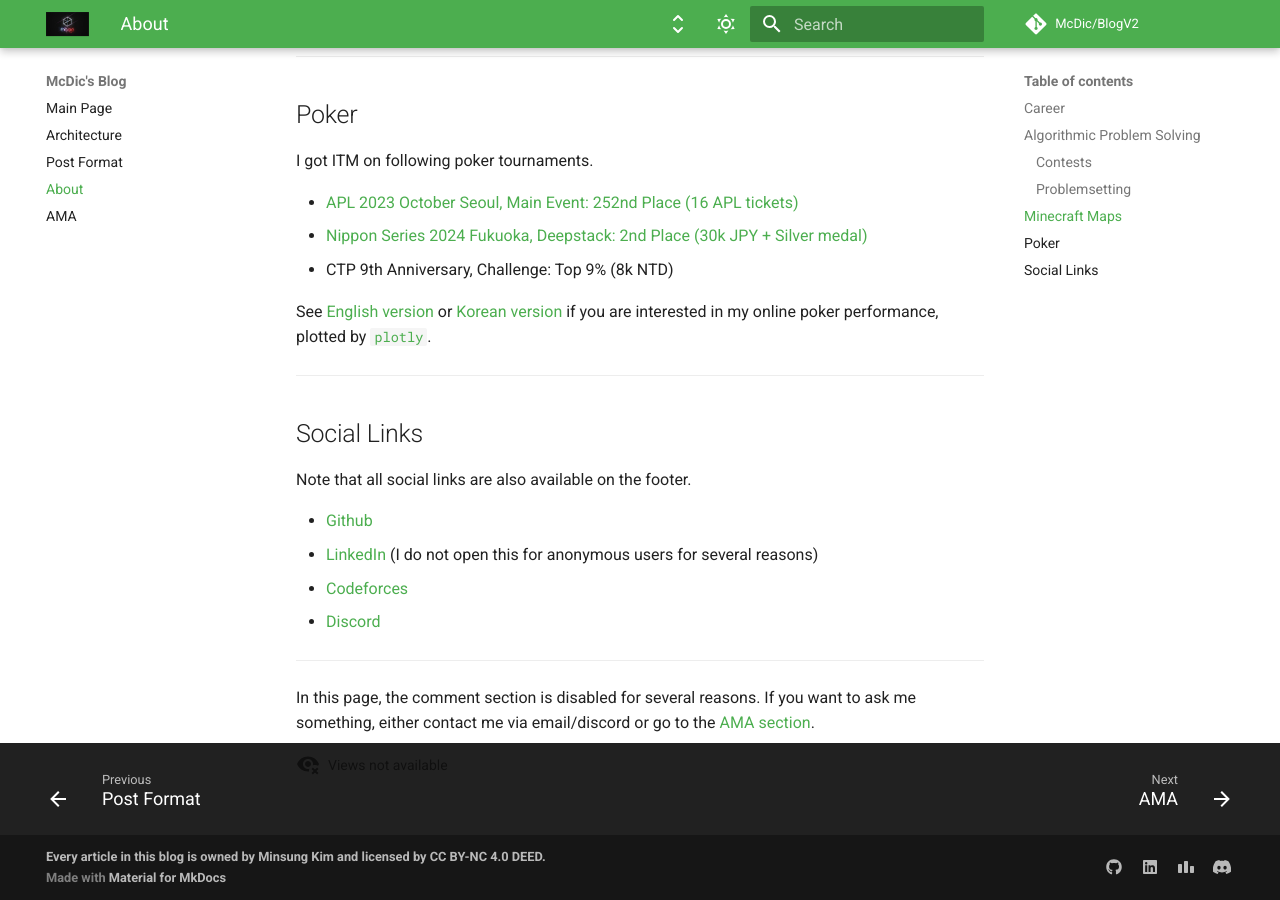
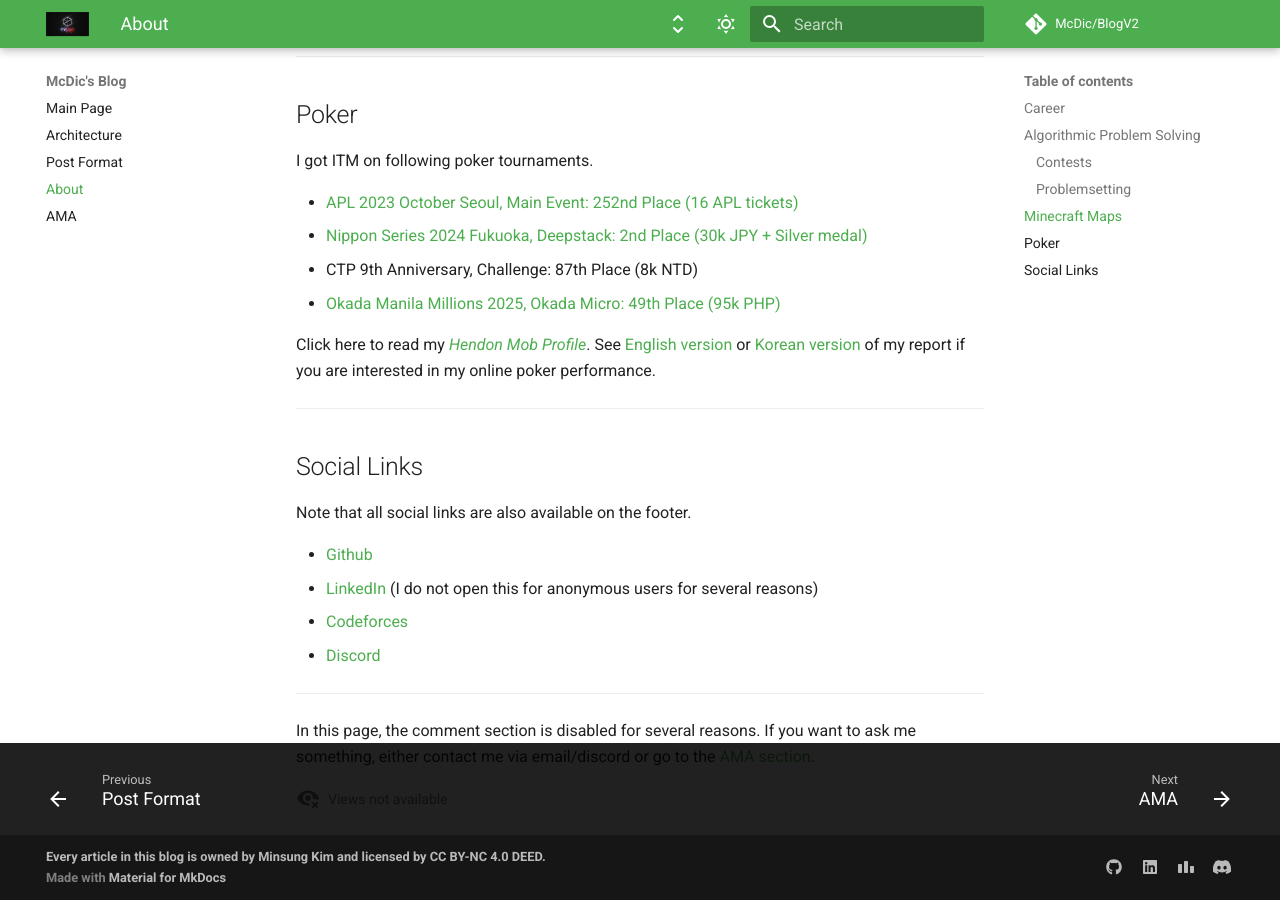
Before and after one commit to McDic/BlogV2, an MkDocs documentation site: the page built from docs/about.md, in a window 1280 px wide and 900 px high, scrolled down 2066 px. Built offline with MkDocs 1.6.1 and Material for MkDocs 9.7.7, drawn with Linux system fonts in a browser that asks for light colours; comment, search, counter and statistics services are not loaded.

Commit message:
Updated poker career

```diff
--- a/docs/about.md
+++ b/docs/about.md
@@ -60,10 +60,13 @@
 
 - [APL 2023 October Seoul, Main Event: 252nd Place (16 APL tickets)](https://www.acepokerleague.com/post/2-main-event-result)
 - [Nippon Series 2024 Fukuoka, Deepstack: 2nd Place (30k JPY + Silver medal)](https://twitter.com/_NIPPON_SERIES/status/1821935796196462954)
-- CTP 9th Anniversary, Challenge: Top 9% (8k NTD)
+- CTP 9th Anniversary, Challenge: 87th Place (8k NTD)
+- [Okada Manila Millions 2025, Okada Micro: 49th Place (95k PHP)](https://somuchpoker.com/events-calendar/pslive/2025/okada-manila-millions-2025/16-okada-micro/payouts-and-results)
 
-See [English version](/assets/raw_html/damavaco_performance_en.html) or [Korean version](/assets/raw_html/damavaco_performance_kr.html)
-if you are interested in my online poker performance, plotted by [`plotly`](https://plotly.com/python/).
+Click here to read my [*Hendon Mob Profile*](https://pokerdb.thehendonmob.com/player.php?a=r&n=1018513).
+See [English version](/assets/raw_html/damavaco_performance_en.html)
+or [Korean version](/assets/raw_html/damavaco_performance_kr.html)
+of my report if you are interested in my online poker performance.
 
 ---
 
```
